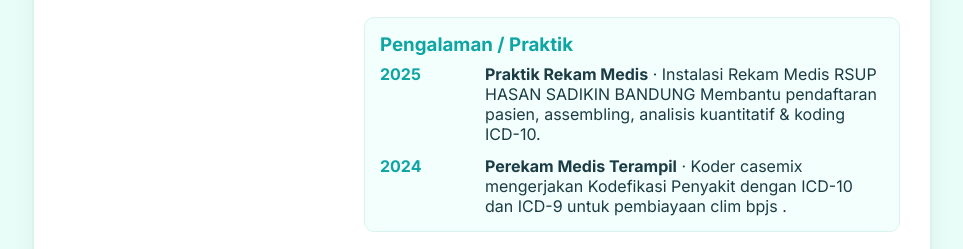
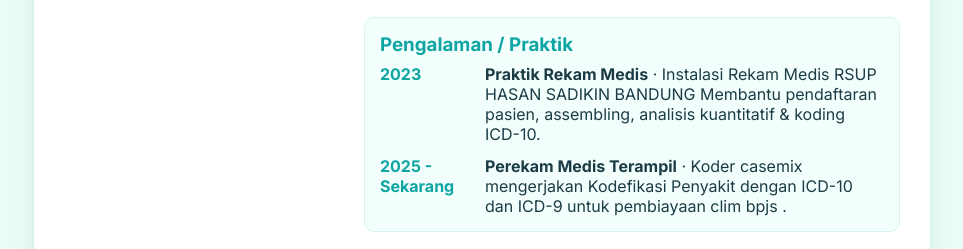
Before and after one commit to ripoandi084-star/ripo.andi, a plain HTML site: page index.html in a window 1280 px wide. Shown: the part 535-784 px from the top of the page, without its empty margins (158-1121 px from the left). Drawn offline with Linux system fonts and the light colour scheme.

Commit message:
Update index.html

```diff
--- a/index.html
+++ b/index.html
@@ -65,14 +65,14 @@
             <h3>Pengalaman / Praktik</h3>
             <div class="timeline">
               <div class="item">
-                <div class="year">2025</div>
+                <div class="year">2023</div>
                 <div class="desc">
                   <strong>Praktik Rekam Medis</strong> · Instalasi Rekam Medis RSUP HASAN SADIKIN BANDUNG Membantu pendaftaran pasien, assembling, analisis kuantitatif &
                   koding ICD-10.
                 </div>
               </div>
               <div class="item">
-                <div class="year">2024</div>
+                <div class="year">2025 - Sekarang</div>
                 <div class="desc">
                   <strong>Perekam Medis Terampil</strong> · Koder casemix mengerjakan Kodefikasi Penyakit dengan ICD-10 dan ICD-9 untuk pembiayaan clim bpjs .
                 </div>
```
